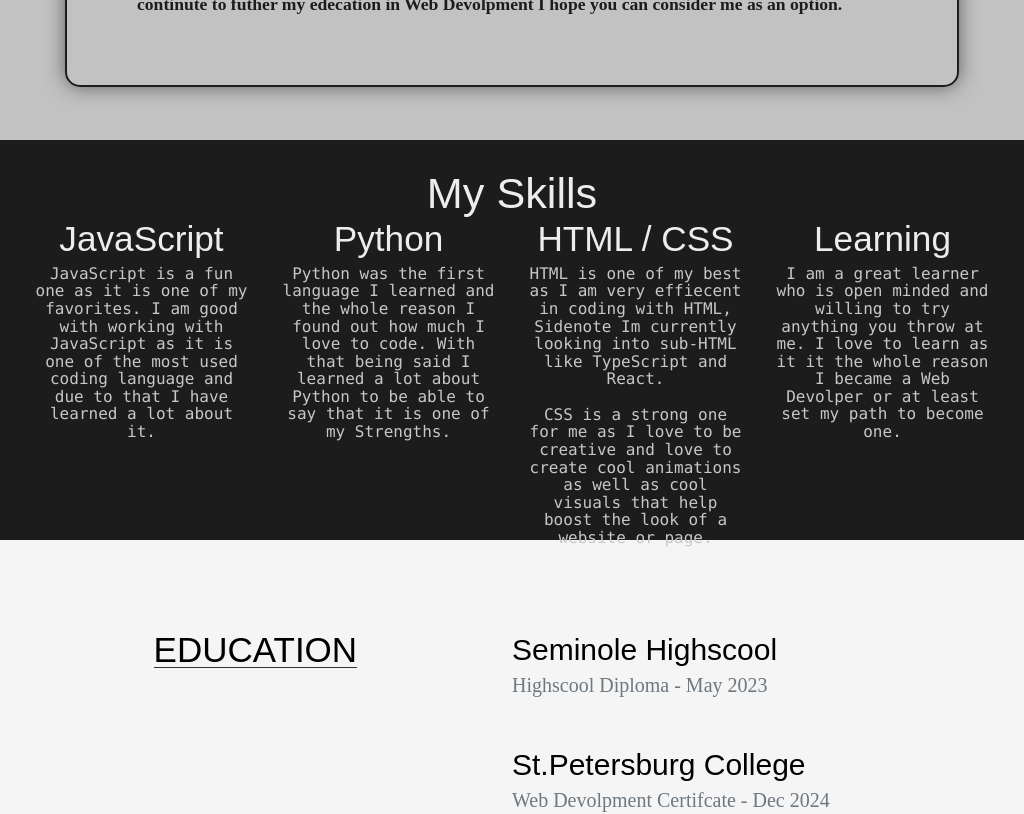
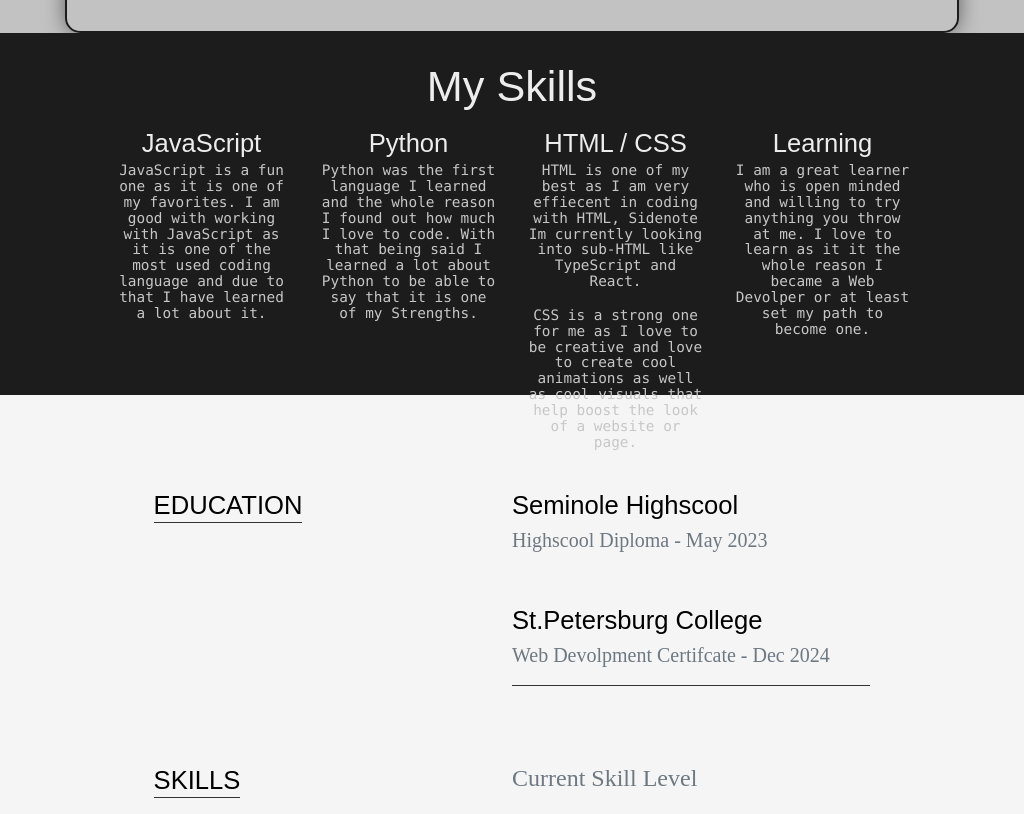
Before and after one commit to SNF-Alex/Portfolio, a plain HTML site: page index.html in a window 1024 px wide. Shown: the part 1060-1874 px from the top of the page. Drawn offline with Linux system fonts and the light colour scheme.

Commit message:
More Responsive fixes

```diff
--- a/css/me.css
+++ b/css/me.css
@@ -680,9 +680,9 @@ nav ul li a:hover{
 
     .eduBox {
         padding: 0px;
-        width: 80px;
+        width: 90px;
         height: 250px;
-        margin-top: -10px;
+        margin-top: 0px;
     }
 
     .eduBox h1{
@@ -787,21 +787,45 @@ nav ul li a:hover{
 
     .eduBox {
         padding: 10px;
-        width: 215px;
+        width: 175px;
         height: 250px;
         margin-top: -70px;
     }
 
     .eduBox h1{
-        font-size: 2.2rem;
+        font-size: 1.6rem;
     }
 
     .eduBox p{
-        font-size: 1rem;
+        font-size: 0.9rem;
     }
 
     .menu-icon {
         right: 24%;
+    }
+
+    .strHead{
+        height: 150px;
+    }
+
+    .eduAcc h1{
+        font-size: 1.6rem;
+    }
+
+    .skillAcc h1{
+        font-size: 1.6rem;
+    }
+
+    .second_section{
+        height: auto;
+    }
+
+    .third_section{
+        height: auto;
+    }
+
+    #edu{
+        height: auto;
     }
 }
 
```
